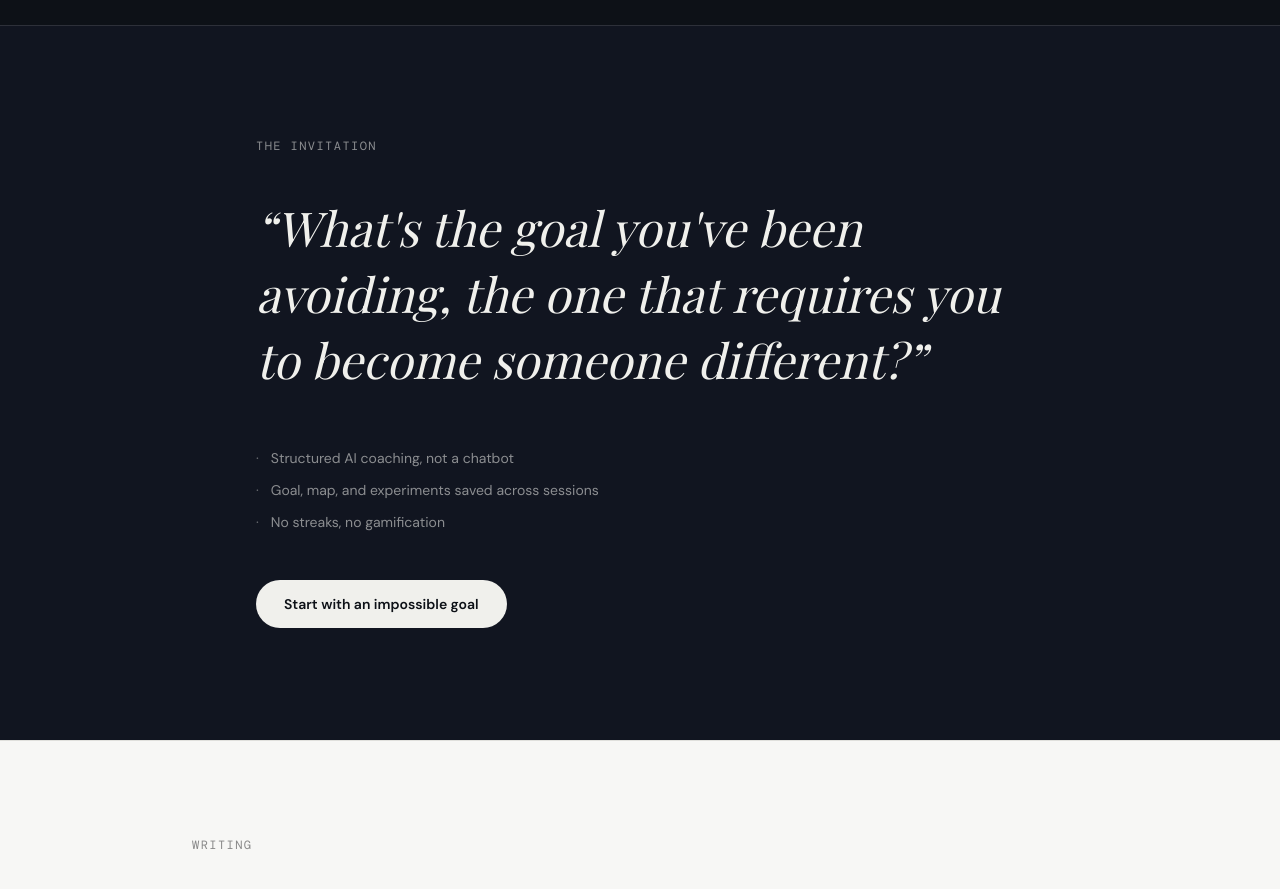
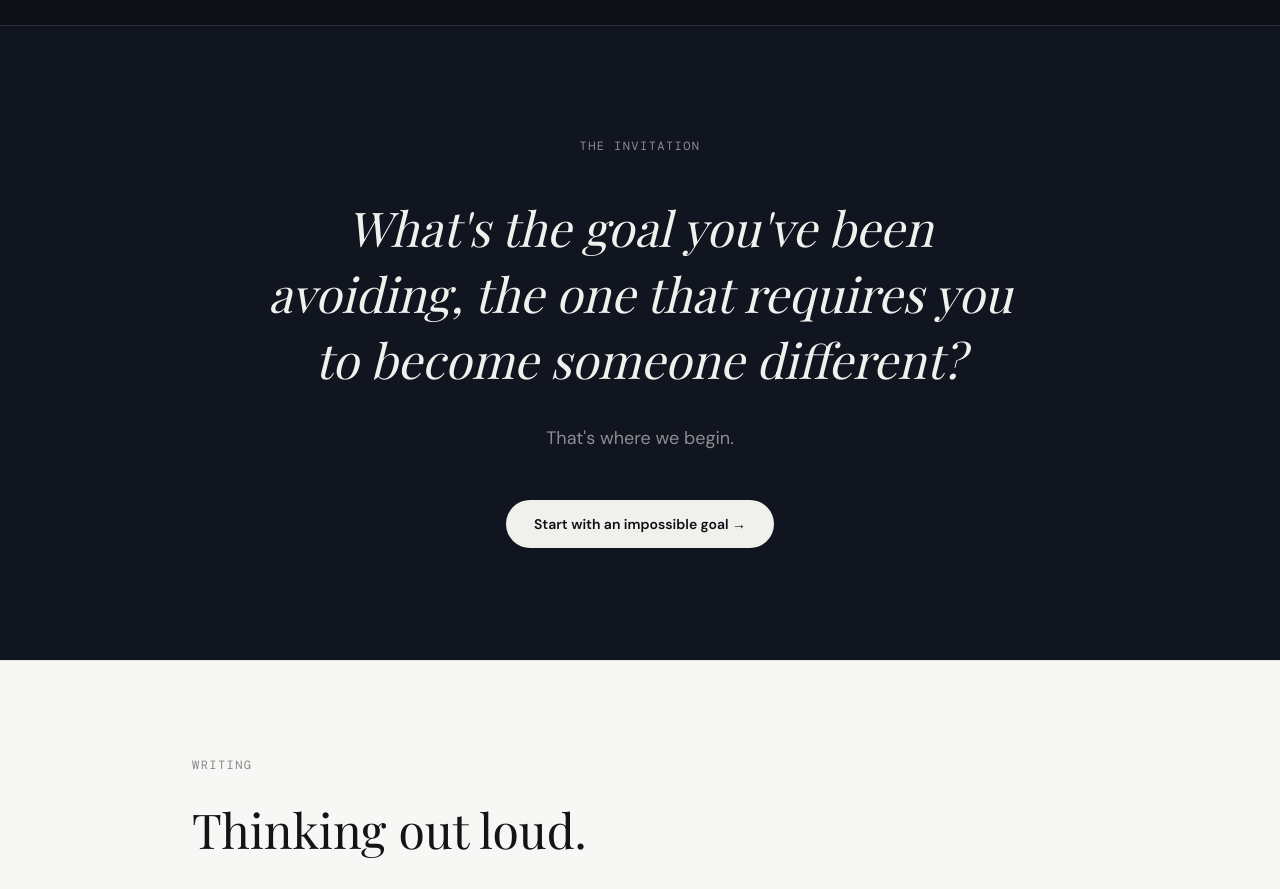
Before and after one commit to robertsck01/igc-website, a Next.js app: page / in a window 1280 px wide. Shown: the part 3640-4529 px from the top of the page. Built offline with nearby package versions, Linux system fonts and the light colour scheme; a web font is replaced by a local one.

Commit message:
Invitation section: question + That's where we begin + CTA, remove bullet list.

```diff
--- a/src/app/page.tsx
+++ b/src/app/page.tsx
@@ -350,41 +350,32 @@ export default function Home() {
         className="py-28 px-6"
         style={{ backgroundColor: DARK_ALT, borderTop: `1px solid ${RULE}` }}
       >
-        <div className="mx-auto max-w-3xl">
+        <div className="mx-auto max-w-3xl text-center">
           <p className="text-xs mb-10" style={{ ...MONO, color: MUTED }}>
             THE INVITATION
           </p>
 
           <blockquote
-            className="text-3xl md:text-4xl lg:text-5xl leading-snug mb-14"
+            className="text-3xl md:text-4xl lg:text-5xl leading-snug mb-8"
             style={{ ...DISPLAY, color: OFF_WHITE, fontStyle: "italic" }}
           >
-            &ldquo;What&apos;s the goal you&apos;ve been avoiding, the one
-            that requires you to become someone different?&rdquo;
+            What&apos;s the goal you&apos;ve been avoiding, the one that
+            requires you to become someone different?
           </blockquote>
 
-          <div
-            className="space-y-3 mb-12 text-sm"
+          <p
+            className="text-base md:text-lg mb-12"
             style={{ color: MUTED }}
           >
-            {[
-              "Structured AI coaching, not a chatbot",
-              "Goal, map, and experiments saved across sessions",
-              "No streaks, no gamification",
-            ].map((item) => (
-              <div key={item} className="flex items-start gap-3">
-                <span style={{ color: OFF_WHITE, opacity: 0.4 }}>·</span>
-                <span>{item}</span>
-              </div>
-            ))}
-          </div>
+            That&apos;s where we begin.
+          </p>
 
           <a
             href="https://app.impossiblegoals.club/"
             className="inline-block px-7 py-3.5 rounded-full text-sm font-semibold transition-opacity hover:opacity-85"
             style={{ backgroundColor: OFF_WHITE, color: DARK }}
           >
-            Start with an impossible goal
+            Start with an impossible goal →
           </a>
         </div>
       </section>
```
